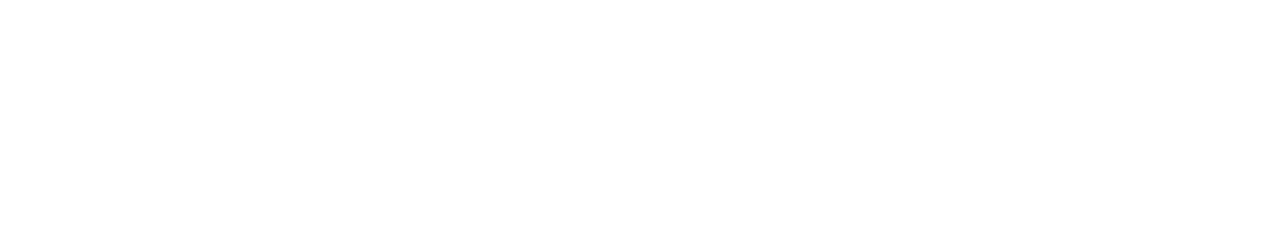
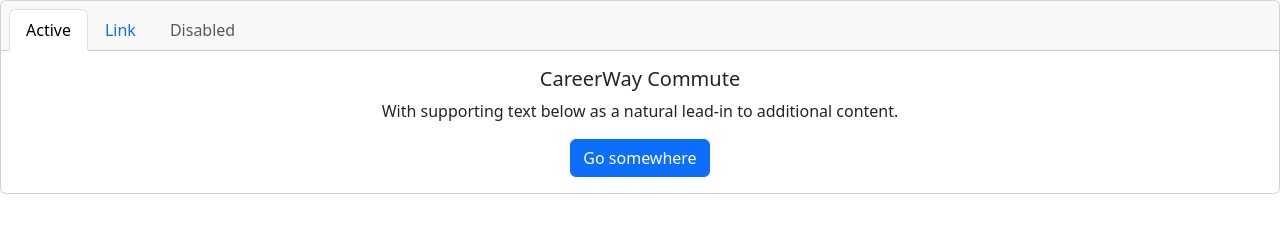
Before and after one commit to lav3ll/careerway-commute, a plain HTML site: page index.html in a window 1280 px wide. Drawn offline with nearby package versions, Linux system fonts and the light colour scheme.

Commit message:
updated the base info on README file and changed project name

```diff
--- a/index.html
+++ b/index.html
@@ -4,7 +4,38 @@
     <meta charset="UTF-8" />
     <meta http-equiv="X-UA-Compatible" content="IE=edge" />
     <meta name="viewport" content="width=device-width, initial-scale=1.0" />
-    <title>Property Pulse</title>
+    <link
+      rel="stylesheet"
+      href="https://cdn.jsdelivr.net/npm/bootstrap@5.3.2/dist/css/bootstrap.min.css"
+    />
+    <title>CareerWay Commute</title>
   </head>
-  <body></body>
+  <body>
+    <nav>
+      <div class="card text-center">
+        <div class="card-header">
+          <ul class="nav nav-tabs card-header-tabs">
+            <li class="nav-item">
+              <a class="nav-link active" aria-current="true" href="#">Active</a>
+            </li>
+            <li class="nav-item">
+              <a class="nav-link" href="#">Link</a>
+            </li>
+            <li class="nav-item">
+              <a class="nav-link disabled" aria-disabled="true">Disabled</a>
+            </li>
+          </ul>
+        </div>
+        <div class="card-body">
+          <h5 class="card-title">CareerWay Commute</h5>
+          <p class="card-text">
+            With supporting text below as a natural lead-in to additional
+            content.
+          </p>
+          <a href="#" class="btn btn-primary">Go somewhere</a>
+        </div>
+      </div>
+    </nav>
+    <script src="https://cdn.jsdelivr.net/npm/bootstrap@5.3.2/dist/js/bootstrap.bundle.min.js"></script>
+  </body>
 </html>
```
Also changed, not shown: 1 other file.
